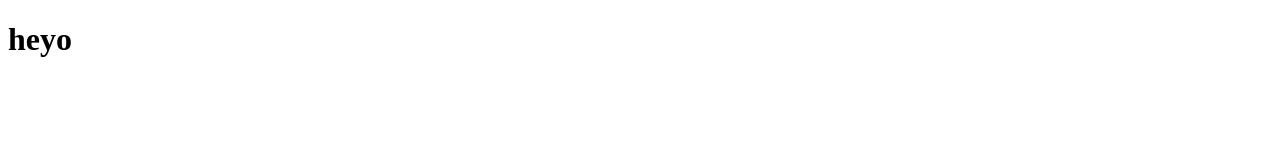
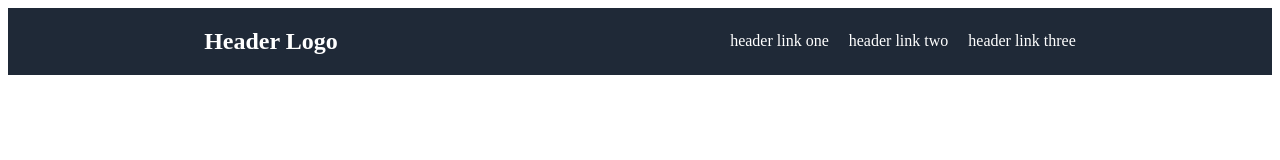
Before and after one commit to crew7/LandingPage, a plain HTML site: page index.html in a window 1280 px wide. Drawn offline with Linux system fonts and the light colour scheme.

Commit message:
Finished top side of header layout

```diff
--- a/index.html
+++ b/index.html
@@ -8,6 +8,28 @@
     <title>Document</title>
 </head>
 <body>
-    <h1>heyo</h1>
+<div class="pageContent">
+    <header>
+        <div class="topHeader">
+            <h2>
+                Header Logo
+            </h2>
+            <ul>
+                <li>
+                    header link one
+                </li>
+                <li>
+                    header link two
+                </li>
+                <li>
+                    header link three
+                </li>
+            </ul>
+        </div>
+        <div class="bottomHeader">
+
+        </div>
+    </header>
+</div>
 </body>
 </html>
--- a/style.css
+++ b/style.css
@@ -1,3 +1,24 @@
-h1{
+.pageContent{
+    display: flex;
+    flex-direction: column;
+}
+header{
+    display: flex;
+    flex-direction: column;
+    background-color: #1F2937;
+    color: white;
+}
+.topHeader{
+    display: flex;
+    justify-content: space-around;
+    align-items: center;
 
 }
+.topHeader ul{
+    list-style: none;
+    display: inline-flex;
+    gap: 20px;
+    margin: 0;
+    padding: 0;
+
+}
```
